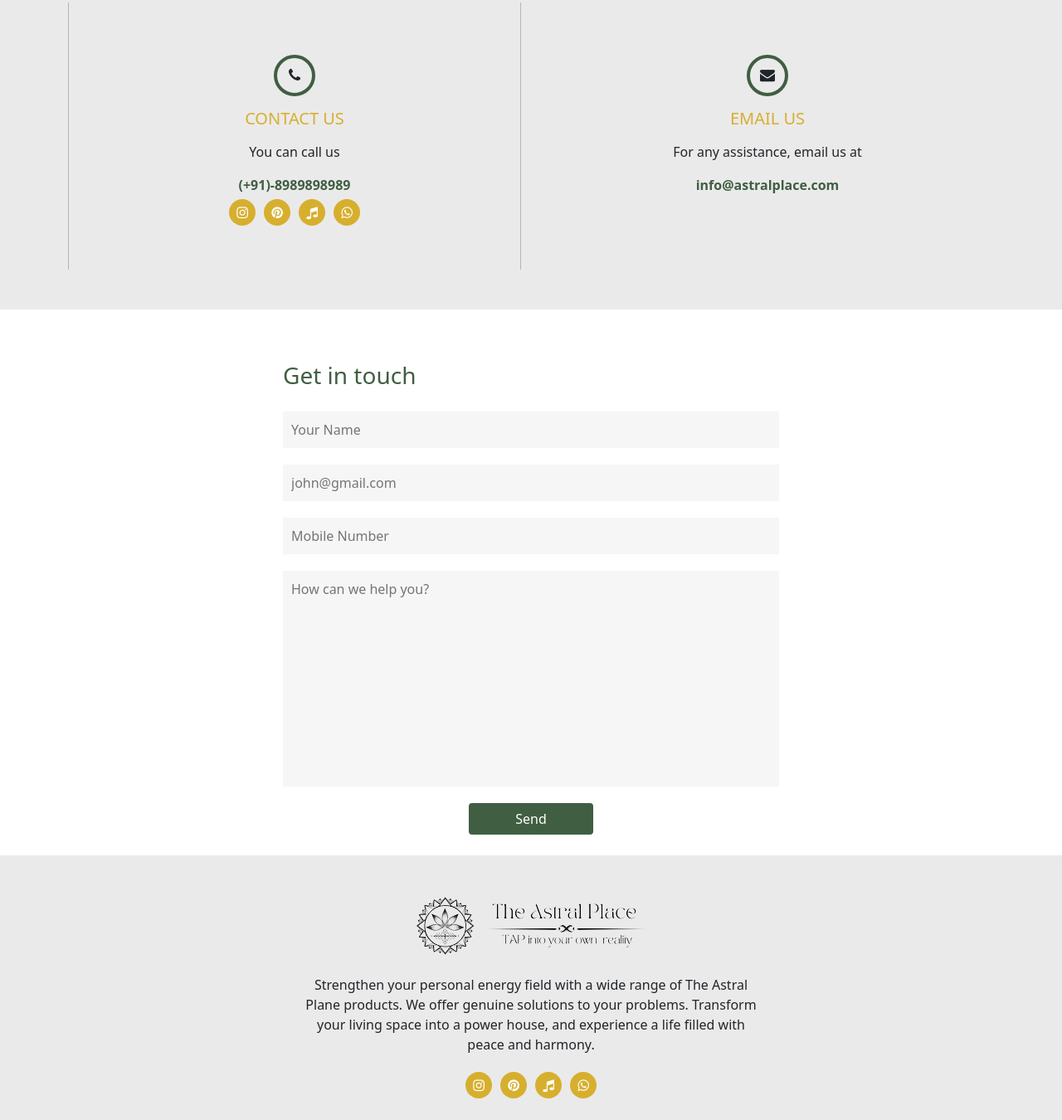
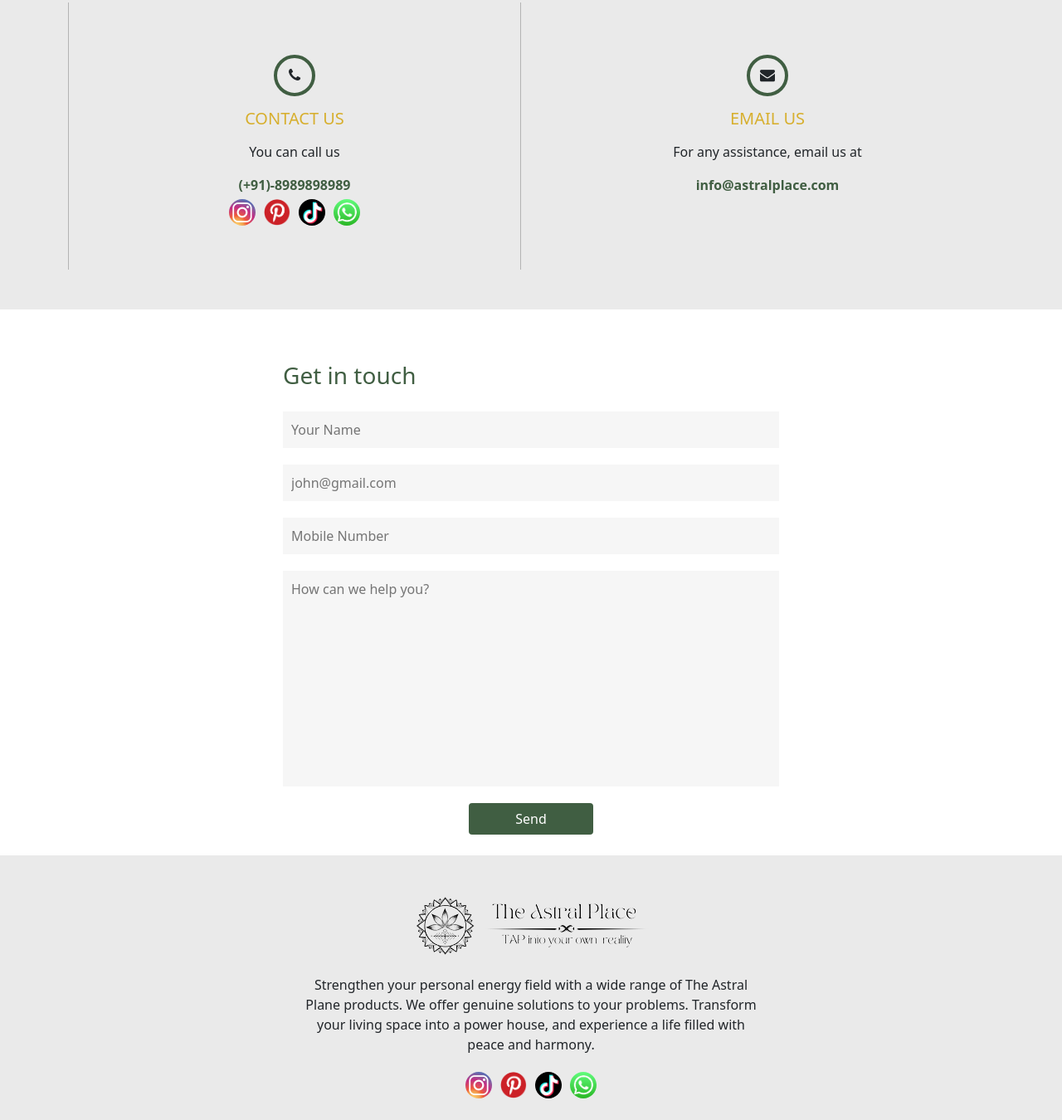
Before and after one commit to Stealthdark/theastralplace, a website: page contact-us.html in a window 1280 px wide. Shown: the part 219-1569 px from the top of the page at 83% size. Drawn offline with nearby package versions, Linux system fonts and the light colour scheme.

Commit message:
update social icons image

```diff
--- a/contact-us.html
+++ b/contact-us.html
@@ -112,11 +112,10 @@
                                 <a href="#"><i class="fa fa-linkedin"></i></a>
                             </div> -->
                             <div class="social-links d-flex justify-content-center align-items-center">
-                                <a target="_blank" href="https://instagram.com/theastralplace_?igshid=YmMyMTA2M2Y="><i
-                                        class="fa fa-instagram"></i></a>
-                                <a target="_blank" href="https://pin.it/RNpihug"><i class="fa fa-pinterest"></i></a>
-                                <a target="_blank" href="https://tiktok.com/@theastralplace"><i class="fa fa-music"></i></a>
-                                <a target="_blank" href="https://wa.me/+31641112673"><i class="fa fa-whatsapp"></i></a>
+                                <a target="_blank" href="https://instagram.com/theastralplace_?igshid=YmMyMTA2M2Y="><img src="/media/instagram-logo.png" alt=""></a>
+                                <a target="_blank" href="https://pin.it/RNpihug"><img src="/media/pinterest-logo.png" alt=""></a>
+                                <a target="_blank" href="https://tiktok.com/@theastralplace"><img src="/media/tiktok-logo.png" alt=""></a>
+                                <a target="_blank" href="https://wa.me/+31641112673"><img src="/media/whatsapp-logo.png" alt=""></a>
                             </div>
                         </div>
                     </div>
@@ -168,11 +167,10 @@
                             and experience a life filled with peace and harmony.</p>
                     </div>
                     <div class="social-links d-flex justify-content-center align-items-center">
-                        <a target="_blank" href="https://instagram.com/theastralplace_?igshid=YmMyMTA2M2Y="><i
-                                class="fa fa-instagram"></i></a>
-                        <a target="_blank" href="https://pin.it/RNpihug"><i class="fa fa-pinterest"></i></a>
-                        <a target="_blank" href="https://tiktok.com/@theastralplace"><i class="fa fa-music"></i></a>
-                        <a target="_blank" href="https://wa.me/+31641112673"><i class="fa fa-whatsapp"></i></a>
+                        <a target="_blank" href="https://instagram.com/theastralplace_?igshid=YmMyMTA2M2Y="><img src="/media/instagram-logo.png" alt=""></a>
+                        <a target="_blank" href="https://pin.it/RNpihug"><img src="/media/pinterest-logo.png" alt=""></a>
+                        <a target="_blank" href="https://tiktok.com/@theastralplace"><img src="/media/tiktok-logo.png" alt=""></a>
+                        <a target="_blank" href="https://wa.me/+31641112673"><img src="/media/whatsapp-logo.png" alt=""></a>
                     </div>
                 </div>
             </div>
@@ -203,7 +201,7 @@
                 </div>
                 <div class="col-sm-7 mx-auto text-center mt-5">
                     <p>All rights reserved &copy; 2023</p>
-                    <p>Designed with Love <a href="#">TheFoxian</a></p>
+                    <p>Designed with Love <a target="_blank" href="http://harshitjoshi.tk/">TheFoxian</a></p>
                 </div>
             </div>
         </div>
--- a/style.css
+++ b/style.css
@@ -202,18 +202,21 @@ footer {
 .social-links a {
     width: 32px;
     height: 32px;
-    background: var(--yellow);
-    color: #fff;
     border-radius: 50%;
-    display: flex;
-    justify-content: center;
-    align-items: center;
     text-decoration: none;
     margin: 5px;
+    overflow: hidden;
     transition: all .3s ease-in-out;
 }
-.social-links a:hover {
-    color: var(--green);
+
+.social-links a:hover img {
+    transform: scale(1.2);
+}
+.social-links img {
+    transition: all .3s ease-in-out;
+    width: 100%;
+    height: 100%;
+    object-fit: cover;
 }
 
 .footer-widgets-wrapper p {
```
Also changed, not shown: 404.html (+5 -6 lines), about-us.html (+5 -6 lines), blog.html (+1 -1 lines), index.html (+5 -6 lines), product_template.html (+5 -6 lines), products.html (+5 -6 lines), media/instagram-logo.png (added), media/pinterest-logo.png (added), media/tiktok-logo.png (added), media/whatsapp-logo.png (added).
